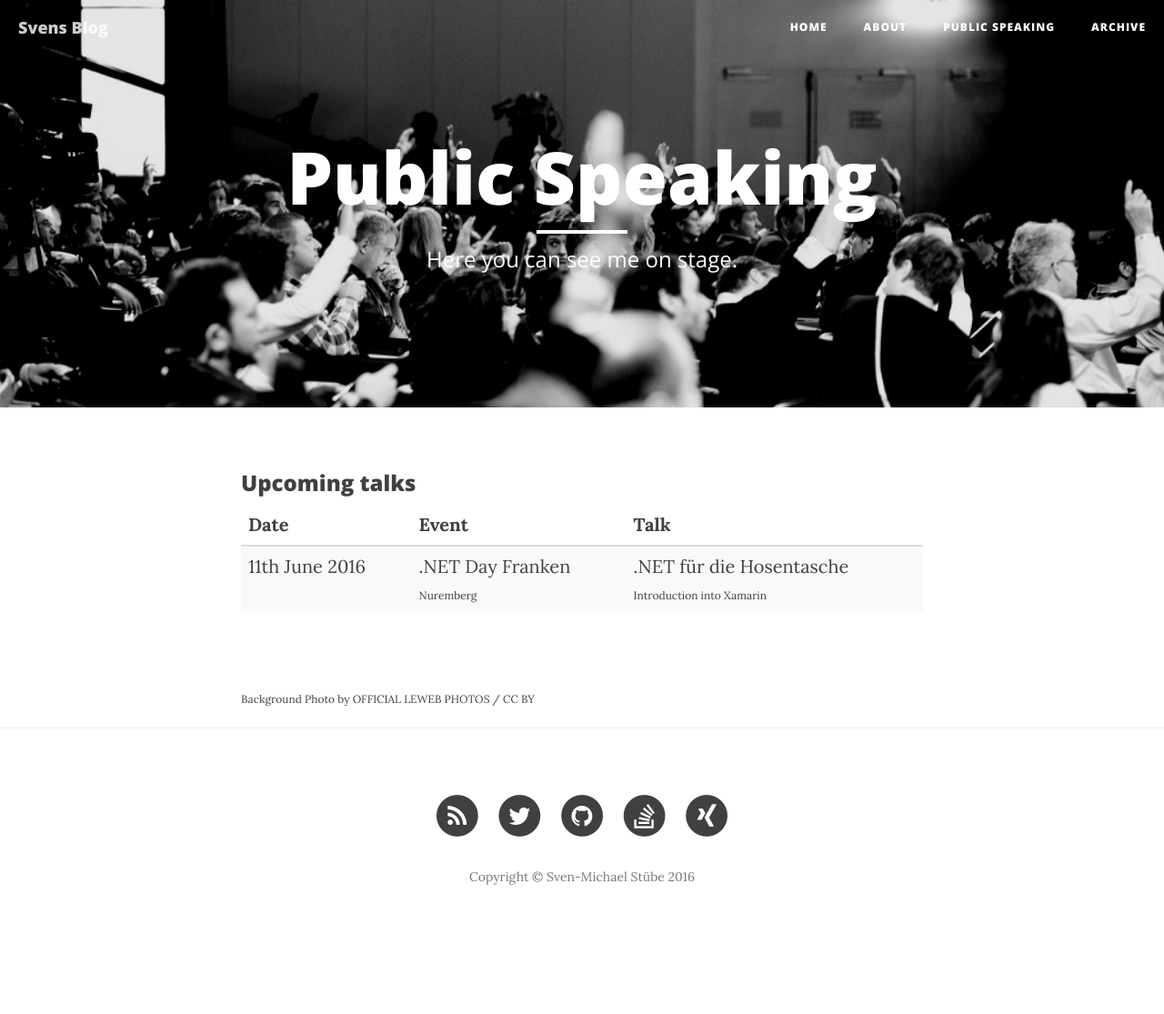
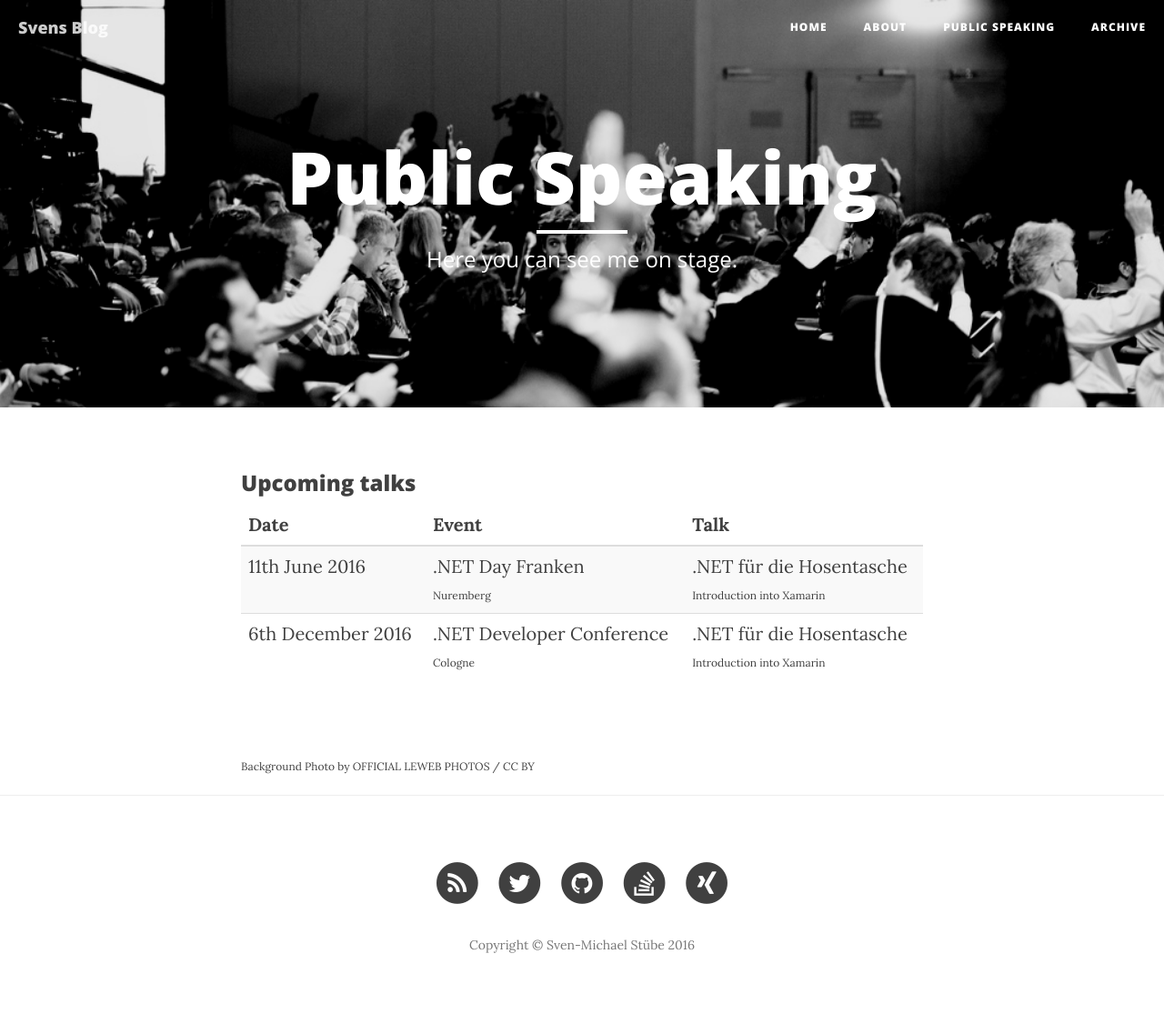
Before and after one commit to smstuebe/smstuebe.github.io, a Jekyll site: the page built from speaking.html, in a window 1280 px wide. Shown: the whole page at 91% size. Built offline with Jekyll 4.4.1, drawn with Linux system fonts in a browser that asks for light colours; nearby versions of some CDN libraries; before the commit the page ends 1040 px from its top, so only the background shows below that.

Commit message:
added DDC

```diff
--- a/speaking.html
+++ b/speaking.html
@@ -24,6 +24,11 @@ group: navigation
         <td><a href="http://dotnet-day-franken.de/en/" target="_blank">.NET Day Franken</a><small><br>Nuremberg</small></td>
         <td>.NET für die Hosentasche<small><br>Introduction into Xamarin</small></td>
       </tr>
+	  <tr>
+        <td>6th December 2016</td>
+        <td><a href="http://www.dotnet-developer-conference.de/#konferenz" target="_blank">.NET Developer Conference</a><small><br>Cologne</small></td>
+        <td>.NET für die Hosentasche<small><br>Introduction into Xamarin</small></td>
+      </tr>
     </tbody>
   </table>
 </div>
```
